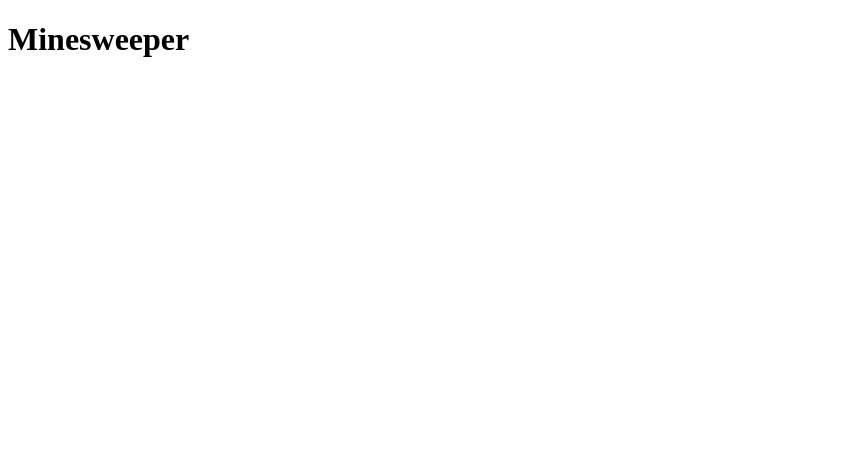
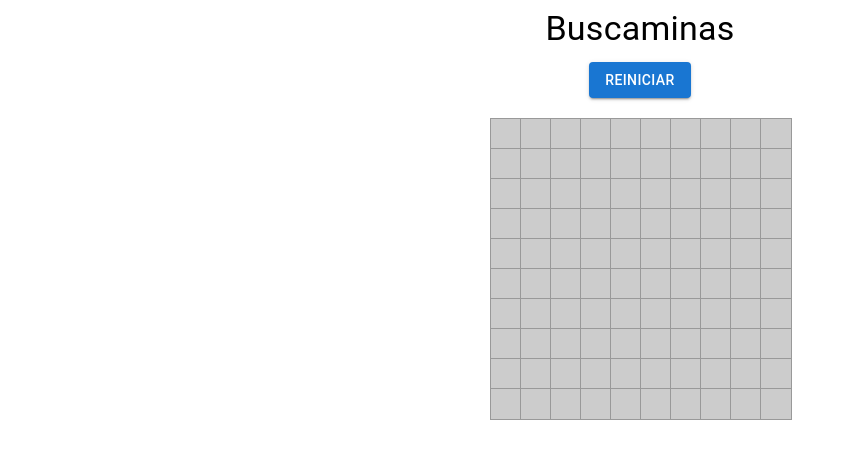
Before and after one commit to Shorlo/Minesweeper-React, a React (Vite) app: page / in a window 1280 px wide. Shown: the top 458 px of the page, without its empty margins (0-847 px from the left). Built offline with nearby package versions, Linux system fonts and the light colour scheme.

Commit message:
refactored GameBoard deleting Grid from material ui

```diff
--- a/src/App.jsx
+++ b/src/App.jsx
@@ -1,8 +1,11 @@
+//src/App.jsx
+
 import React from 'react';
+import MinesweeperApp from './Minesweeper/MinesweeperApp';
 
 function App() {
     return(
-        <h1>Minesweeper</h1>
+        <MinesweeperApp />
     )
 }
 
--- a/src/Minesweeper/GameBoard.jsx
+++ b/src/Minesweeper/GameBoard.jsx
@@ -1,15 +1,12 @@
 // src/Minesweeper/GameBoard.jsx
 
 import React from "react";
-import { Grid } from "@mui/material/Grid2";
 import Cell from "./Cell";
 
-const GameBoard = ({ board, size, onCellClick, onCellRightClick}) => {
+const GameBoard = ({ board, size, onCellClick, onCellRightClick }) => {
     return (
-        <Grid
-            container
-            spacing={0}
-            sx={{
+        <div
+            style={{
                 display: "grid",
                 gridTemplateColumns: `repeat(${size.x}, 30px)`,
                 gridTemplateRows: `repeat(${size.y}, 30px)`,
@@ -31,7 +28,7 @@
                     />
                 );
             })}
-        </Grid>
+        </div>
     );
 };
 
```
